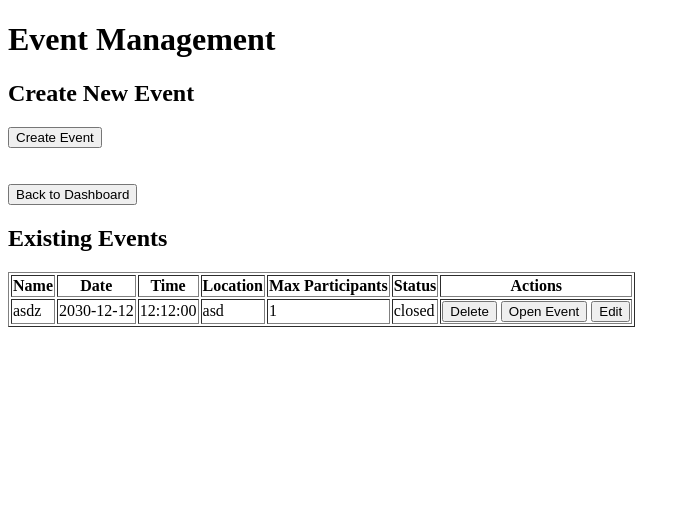
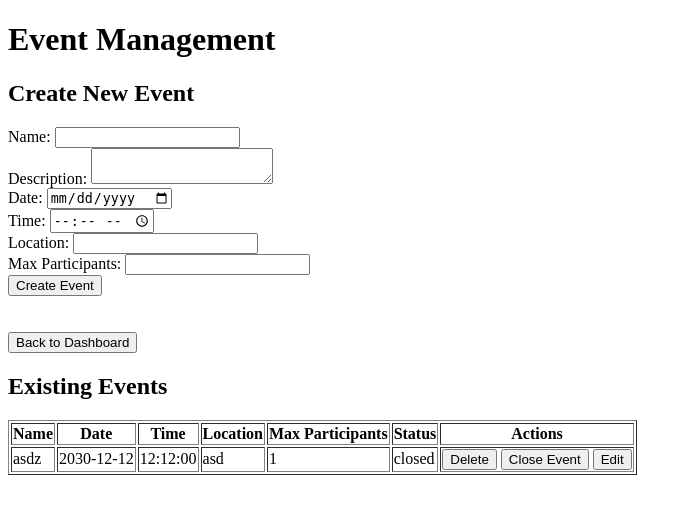
Before and after one commit to itzreiii/midExam-lecWebProg, a PHP site: page /admin/event-management.php in a window 1280 px wide. Shown: the top 514 px of the page, without its empty margins (0-692 px from the left). Run offline with PHP 8.4, Linux system fonts and the light colour scheme; a user stored in the database is signed in; data comes from the database, SQL or seed files in the repository.

Commit message:
event-management yg bener

```diff
--- a/lec/admin/event-management.php
+++ b/lec/admin/event-management.php
@@ -17,15 +17,44 @@ if ($_SERVER['REQUEST_METHOD'] == 'POST') {
     if (isset($_POST['action'])) {
         switch ($_POST['action']) {
             case 'create':
-                // Create event logic
+                $query = "INSERT INTO events (name, description, date, time, location, max_participants)
+                         VALUES (:name, :description, :date, :time, :location, :max_participants)";
+                $stmt = $db->prepare($query);
+                $stmt->execute([
+                    ':name' => $_POST['name'] ?? '',
+                    ':description' => $_POST['description'] ?? '',
+                    ':date' => $_POST['date'] ?? '',
+                    ':time' => $_POST['time'] ?? '',
+                    ':location' => $_POST['location'] ?? '',
+                    ':max_participants' => $_POST['max_participants'] ?? 0
+                ]);
                 break;
 
             case 'update':
-                // Update event logic
+                $query = "UPDATE events SET
+                         name = :name,
+                         description = :description,
+                         date = :date,
+                         time = :time,
+                         location = :location,
+                         max_participants = :max_participants
+                         WHERE id = :id";
+                $stmt = $db->prepare($query);
+                $stmt->execute([
+                    ':id' => $_POST['event_id'] ?? 0,
+                    ':name' => $_POST['name'] ?? '',
+                    ':description' => $_POST['description'] ?? '',
+                    ':date' => $_POST['date'] ?? '',
+                    ':time' => $_POST['time'] ?? '',
+                    ':location' => $_POST['location'] ?? '',
+                    ':max_participants' => $_POST['max_participants'] ?? 0
+                ]);
                 break;
 
             case 'delete':
-                // Delete event logic
+                $query = "DELETE FROM events WHERE id = :id";
+                $stmt = $db->prepare($query);
+                $stmt->execute([':id' => $_POST['event_id'] ?? 0]);
                 break;
 
             case 'change_status':
@@ -33,9 +62,16 @@ if ($_SERVER['REQUEST_METHOD'] == 'POST') {
                 $query = "UPDATE events SET status = :status WHERE id = :id";
                 $stmt = $db->prepare($query);
                 $stmt->execute([
-                    ':id' => $_POST['event_id'],
+                    ':id' => $_POST['event_id'] ?? 0,
                     ':status' => $new_status
                 ]);
+                break;
+
+            case 'edit':
+                $query = "SELECT * FROM events WHERE id = :id";
+                $stmt = $db->prepare($query);
+                $stmt->execute([':id' => $_POST['event_id'] ?? 0]);
+                $event = $stmt->fetch(PDO::FETCH_ASSOC);
                 break;
         }
     }
@@ -57,12 +93,26 @@ $events = $stmt->fetchAll(PDO::FETCH_ASSOC);
 <body>
     <h1>Event Management</h1>
 
-    <!-- Create Event Form -->
-    <h2>Create New Event</h2>
-    <form method="POST">
-        <input type="hidden" name="action" value="create">
-        <!-- Existing fields -->
-        <button type="submit">Create Event</button>
+    <!-- Create/Edit Event Form -->
+    <h2><?= isset($event) ? 'Edit Event' : 'Create New Event' ?></h2>
+    <form method="POST" id="eventForm">
+        <input type="hidden" name="action" value="<?= isset($event) ? 'update' : 'create' ?>">
+        <?php if (isset($event)): ?>
+            <input type="hidden" name="event_id" value="<?= htmlspecialchars($event['id']) ?>">
+        <?php endif; ?>
+        <label for="name">Name:</label>
+        <input type="text" id="name" name="name" required value="<?= htmlspecialchars($event['name'] ?? '') ?>"><br>
+        <label for="description">Description:</label>
+        <textarea id="description" name="description" required><?= htmlspecialchars($event['description'] ?? '') ?></textarea><br>
+        <label for="date">Date:</label>
+        <input type="date" id="date" name="date" required value="<?= htmlspecialchars($event['date'] ?? '') ?>"><br>
+        <label for="time">Time:</label>
+        <input type="time" id="time" name="time" required value="<?= htmlspecialchars($event['time'] ?? '') ?>"><br>
+        <label for="location">Location:</label>
+        <input type="text" id="location" name="location" required value="<?= htmlspecialchars($event['location'] ?? '') ?>"><br>
+        <label for="max_participants">Max Participants:</label>
+        <input type="number" id="max_participants" name="max_participants" required value="<?= htmlspecialchars($event['max_participants'] ?? '') ?>"><br>
+        <button type="submit"><?= isset($event) ? 'Update Event' : 'Create Event' ?></button>
     </form>
 
     <!-- Button to go back to the dashboard -->
@@ -89,8 +139,8 @@ $events = $stmt->fetchAll(PDO::FETCH_ASSOC);
                 <td><?= htmlspecialchars($event['date']) ?></td>
                 <td><?= htmlspecialchars($event['time']) ?></td>
                 <td><?= htmlspecialchars($event['location']) ?></td>
-            <td><?= $event['max_participants'] ?></td>
-            <td><?= htmlspecialchars($event['status']) ?></td>
+                <td><?= htmlspecialchars($event['max_participants']) ?></td>
+                <td><?= htmlspecialchars($event['status'] ?? 'N/A') ?></td>
                 <td>
                     <form method="POST" style="display: inline;">
                         <input type="hidden" name="action" value="delete">
@@ -99,16 +149,21 @@ $events = $stmt->fetchAll(PDO::FETCH_ASSOC);
                     </form>
                     <form method="POST" style="display: inline;">
                         <input type="hidden" name="action" value="change_status">
-                    <input type="hidden" name="event_id" value="<?= $event['id'] ?>">
-                    <input type="hidden" name="current_status" value="<?= htmlspecialchars($event['status']) ?>">
+                        <input type="hidden" name="event_id" value="<?= htmlspecialchars($event['id']) ?>">
+                    <input type="hidden" name="current_status" value="<?= htmlspecialchars($event['status'] ?? '') ?>">
                         <button type="submit">
-                        <?= $event['status'] === 'open' ? 'Close Event' : 'Open Event' ?>
+                            <?= $event['status'] ?? ''=== 'open' ? 'Close Event' : 'Open Event' ?>
                         </button>
                     </form>
-                <button onclick="editEvent(<?= $event['id'] ?>)">Edit</button>
+                    <form method="POST" style="display: inline;">
+                    <input type="hidden" name="action" value="edit">
+                    <input type="hidden" name="event_id" value="<?= htmlspecialchars($event['id']) ?>">
+                    <button type="submit">Edit</button>
+                </form>
                 </td>
             </tr>
         <?php endforeach; ?>
     </table>
 </body>
+
 </html>
```
Lines whose indentation alone changed are shown as unchanged.
